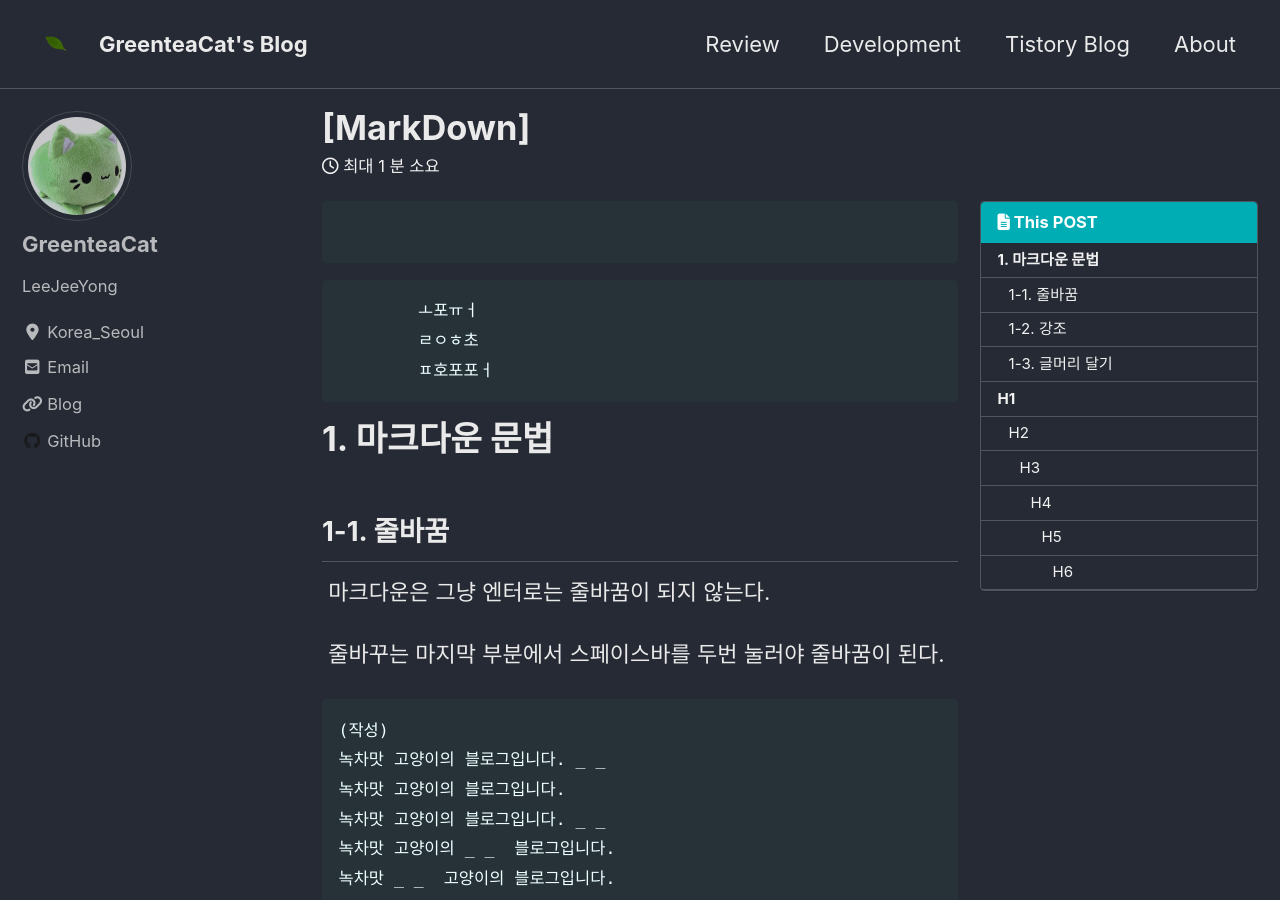
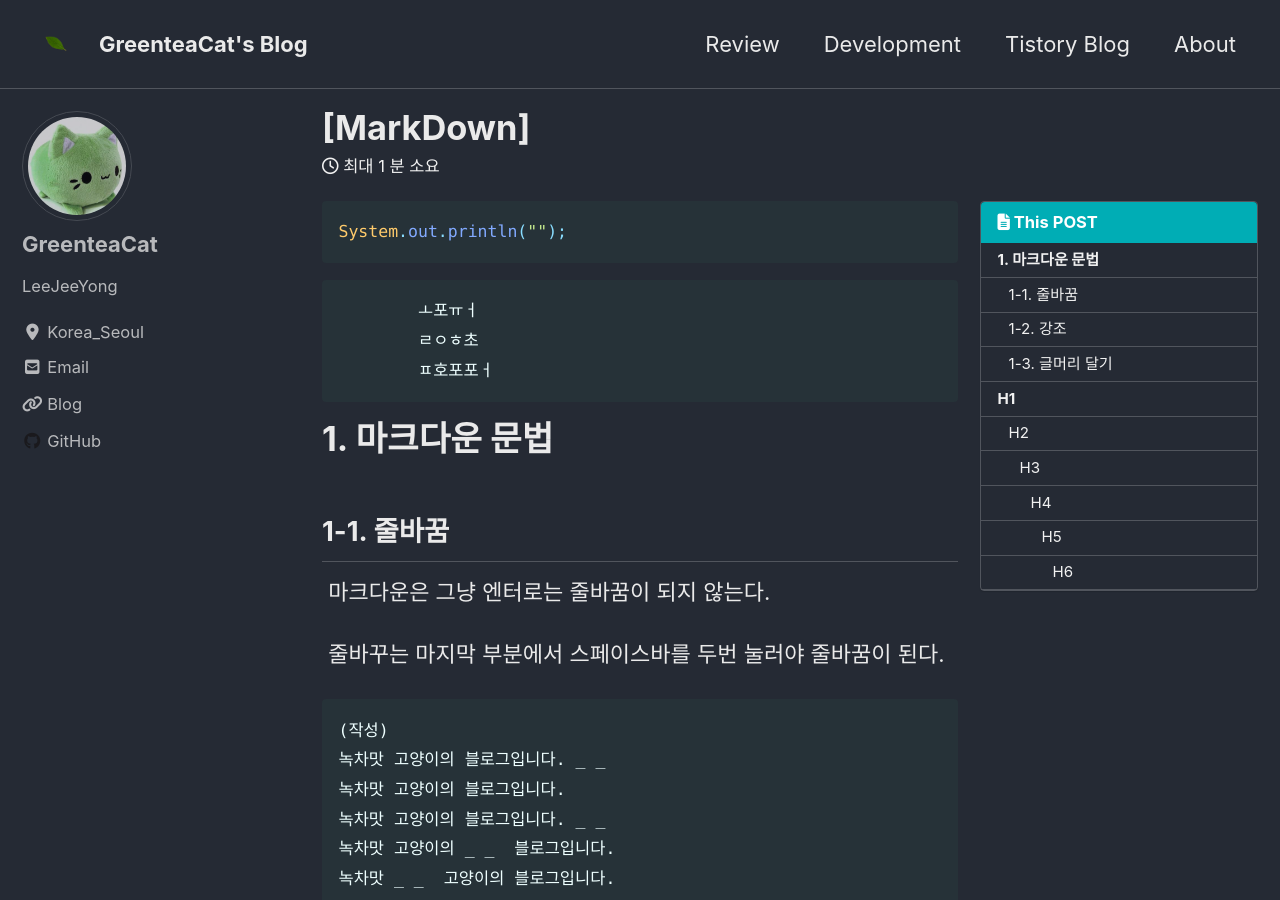
Before and after one commit to Leejeeyong/leejeeyong.github.io, a Jekyll site: the page built from _posts/2019-11-21-markdown-documents.md, in a window 1280 px wide and 900 px high. Built offline with Jekyll 4.4.1, drawn with Linux system fonts in a browser that asks for light colours; cached includes are drawn as plain includes; nearby versions of some CDN libraries; comment, search, counter and statistics services are not loaded.

Commit message:
markdown docu

````diff
--- a/_posts/2019-11-21-markdown-documents.md
+++ b/_posts/2019-11-21-markdown-documents.md
@@ -12,8 +12,8 @@ tags:
 last_modified_at: 2019-11-21T08:06:00-05:00
 ---
 
-```
-
+```java
+System.out.println("");
 ```
 
 
````
